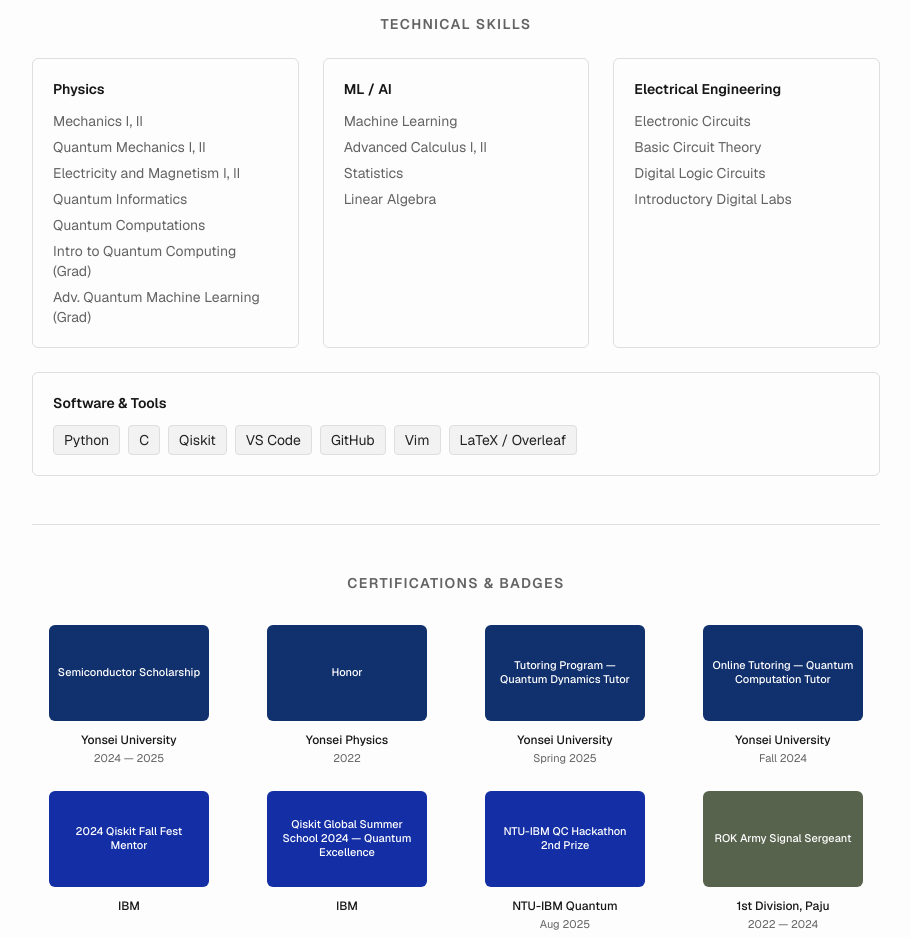
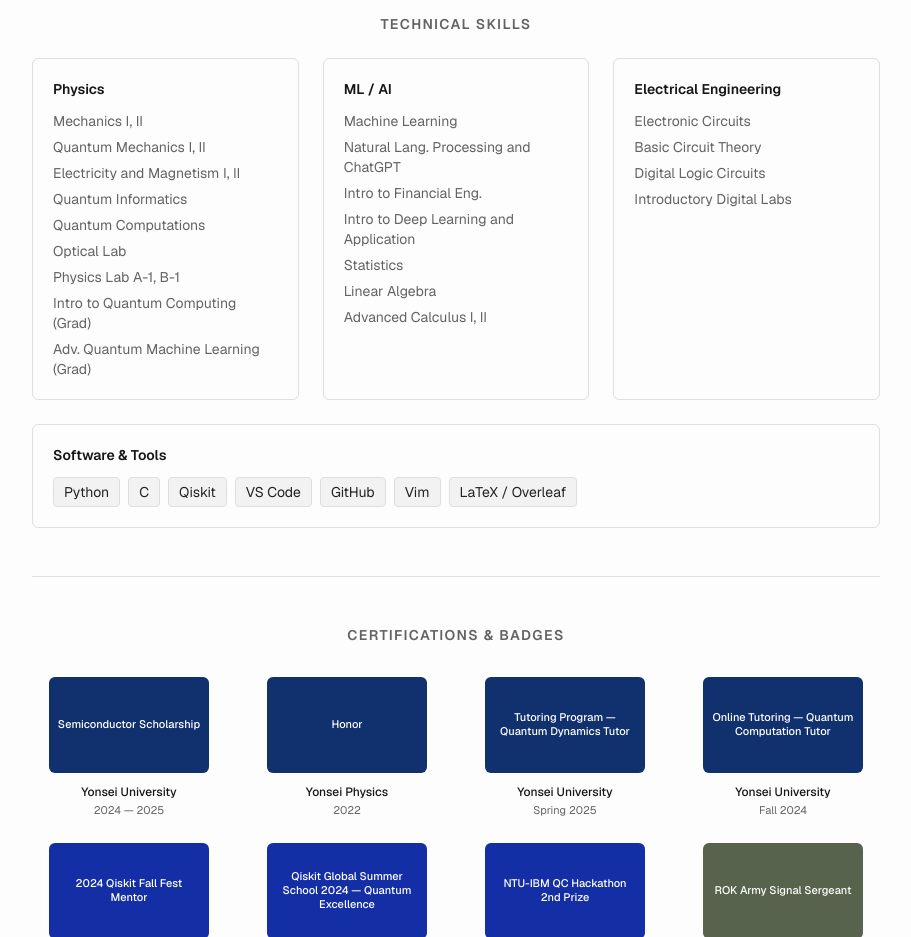
Before and after one commit to CS-Won/seokwon_choi_profile, a Next.js app: page /seokwon_choi_profile/ in a window 1280 px wide. Shown: the part 2960-3897 px from the top of the page, without its empty margins (184-1095 px from the left). Built offline with nearby package versions, Linux system fonts and the light colour scheme.

Commit message:
Update page.tsx

```diff
--- a/app/page.tsx
+++ b/app/page.tsx
@@ -283,6 +283,8 @@ export default function AcademicCV() {
                   "Electricity and Magnetism I, II",
                   "Quantum Informatics",
                   "Quantum Computations",
+                  "Optical Lab",
+                  "Physics Lab A-1, B-1",
                   "Intro to Quantum Computing (Grad)",
                   "Adv. Quantum Machine Learning (Grad)",
                 ]}
@@ -291,9 +293,12 @@ export default function AcademicCV() {
                 title="ML / AI"
                 skills={[
                   "Machine Learning",
-                  "Advanced Calculus I, II",
+                  "Natural Lang. Processing and ChatGPT",
+                  "Intro to Financial Eng.",
+                  "Intro to Deep Learning and Application",
                   "Statistics",
                   "Linear Algebra",
+                  "Advanced Calculus I, II",
                 ]}
               />
               <SkillGroup
```
